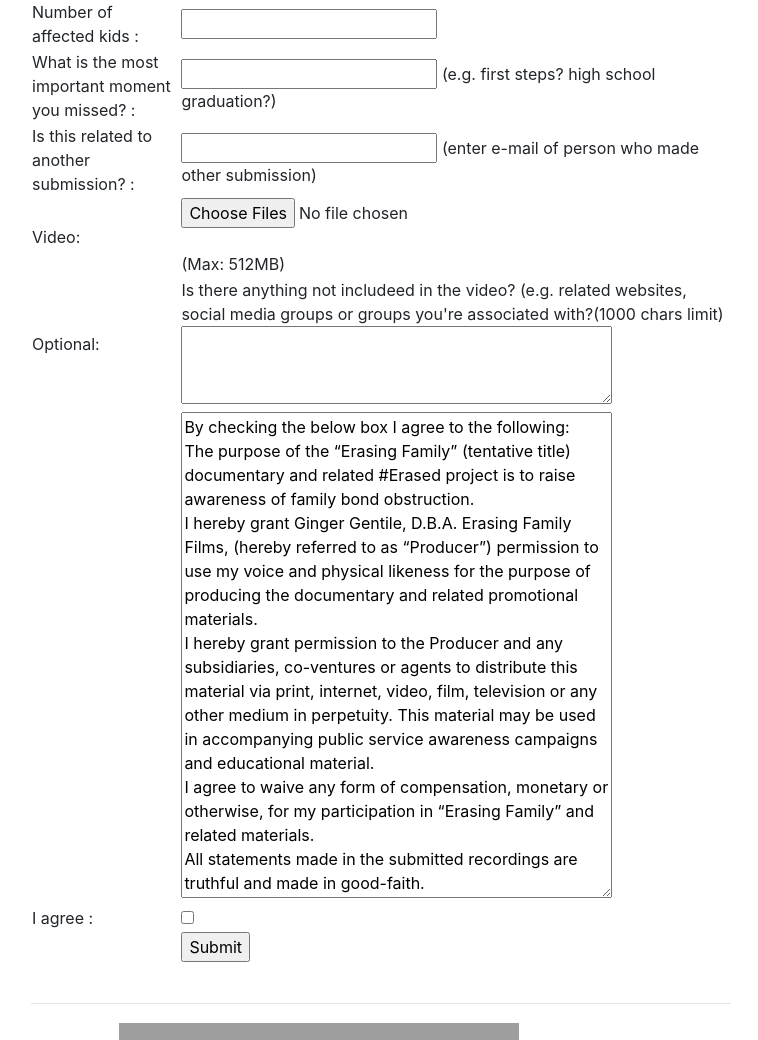
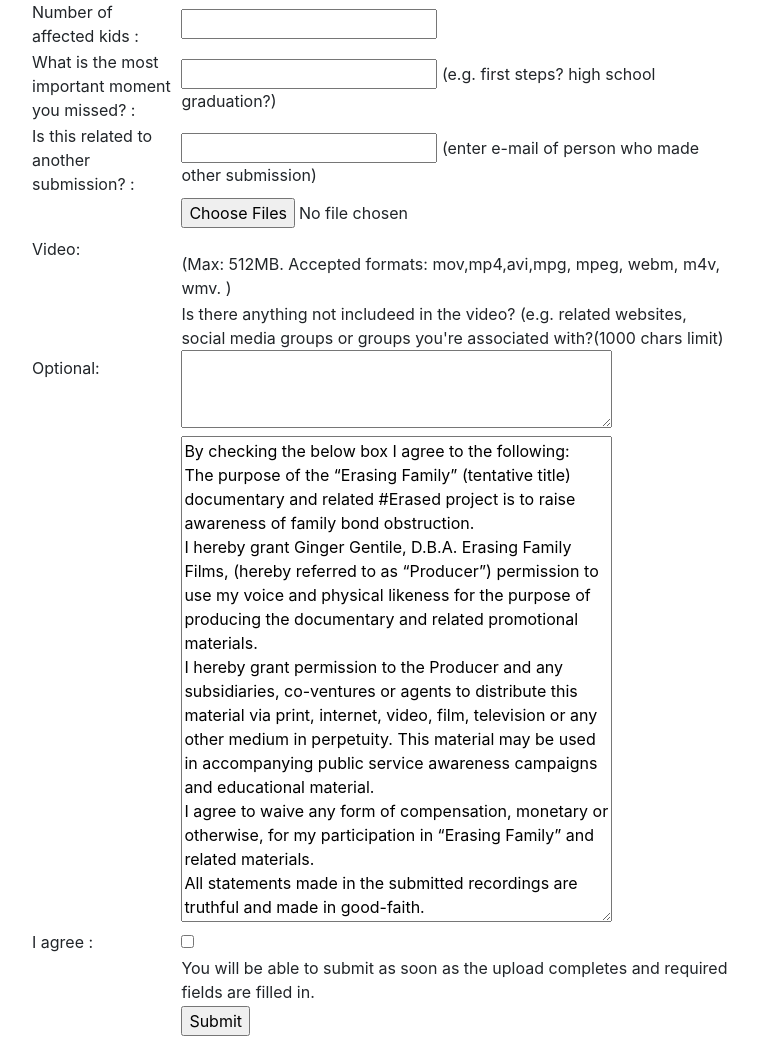
Before and after one commit to d1m0/mosaic, a Flask app: page /upload in a window 1280 px wide. Shown: the part 836-1876 px from the top of the page, without its empty margins (259-1017 px from the left). Run offline with Flask 2, Linux system fonts and the light colour scheme; parts of the project's set-up code (start-up, migrations or seed data) failed here and were passed over; some libraries are stand-ins or nearby versions; grey boxes are pictures that could not be loaded.

Commit message:
Make upload automatic; Add file types; Disable submit until upload

```diff
--- a/mosaic/__init__.py
+++ b/mosaic/__init__.py
@@ -35,7 +35,7 @@
 db = SQLAlchemy(app)
 
 
-videoSet = UploadSet('videos', ['mov', 'mp4', 'avi', 'mpg', 'mpeg', 'webm', 'm4v'])
+videoSet = UploadSet('videos', ['mov', 'mp4', 'avi', 'mpg', 'mpeg', 'webm', 'm4v', 'wmv', 'flv'])
 configure_uploads(app, videoSet)
 patch_request_class(app, MAX_VIDEO_SIZE)
 
--- a/mosaic/templates/upload.html
+++ b/mosaic/templates/upload.html
@@ -39,7 +39,7 @@
           {{ render_field_extra(form.milestones, "(e.g. first steps? high school graduation?)") }}
           {{ render_field_extra(form.related_submission, "(enter e-mail of person who made other submission)") }}
 
-          <tr><td> Video: </td> <td> <input id="fileupload" type="file" name="files[]" data-url="file_upload" multiple=""> <div id="upload_detail"></div><br><div>(Max: 512MB) </div>
+          <tr><td> Video: </td> <td> <input id="fileupload" type="file" name="files[]" data-url="file_upload" multiple=""> <div id="upload_detail"></div><br><div>(Max: 512MB. Accepted formats: mov,mp4,avi,mpg, mpeg, webm, m4v, wmv. ) </div>
           </td></tr>
           <tr>
             <td>Optional:</td>
@@ -65,6 +65,11 @@
 
           <tr>
               <td></td>
+              <td>You will be able to submit as soon as the upload completes and required fields are filled in.</td>
+          </tr>
+
+          <tr>
+              <td></td>
               <td><input type="submit" value="Submit" id='submit_btn'></td>
           </tr>
       </table>
@@ -87,45 +92,24 @@
     // Change this to the location of your server-side upload handler:
     var url = '/file_upload';
 
-    var uploadButton = $('<button/>')
-        .addClass('btn btn-primary')
-        .prop('disabled', true)
-        .text('Processing...')
-        .on('click', function () {
-            var $this = $(this),
-                data = $this.data();
-            $this
-                .off('click')
-                .text('Abort')
-                .on('click', function () {
-                    $this.remove();
-                    data.abort();
-                });
-            data.context.append('<div id="progress"><div class="progress-bar" style="width: 0%">&nbsp;</div></div>')
-            data.submit().always(function () {
-                $this.remove();
-            });
-        });
-
     $('#fileupload').fileupload({
         url: url,
         dataType: 'json',
-        autoUpload: false,
-        acceptFileTypes: /(\.|\/)(mov|mpeg|mp4|webm|avi)$/i,
+        autoUpload: true,
+        acceptFileTypes: /(\.|\/)(mov|mpg|mpeg|mp4|webm|avi|m4v|wmv|flv)$/i,
         maxFileSize: 512*1024*1024,
     }).on('fileuploadadd', function (e, data) {
         $('#upload_detail').html('')
         data.context = $('<div/>').appendTo('#upload_detail');
-        if (data.files.length > 1) {
-        }
         $.each(data.files, function (index, file) {
             var node = $('<p/>')
             if (!index) {
                 node
                     .append('<br>')
-                    .append(uploadButton.clone(true).data(data));
             }
             node.appendTo(data.context);
+            data.context.append('<div id="progress"><div class="progress-bar" role="progressbar" style="width: 0%">&nbsp;</div></div>')
+              data.context.append("<br><span id='time_warning'> This may take a while. Please don't close your window. You can keep on filling other fields</span>")
         });
     }).on('fileuploadprocessalways', function (e, data) {
         var index = data.index,
@@ -141,24 +125,21 @@
                 .append('<br>')
                 .append($('<span class="text-danger"/>').text(file.error));
         }
-        if (index + 1 === data.files.length) {
-            data.context.find('button')
-                .text('Upload')
-                .prop('disabled', !!data.files.error);
-        }
     }).on('fileuploadprogressall', function (e, data) {
         var progress = parseInt(data.loaded / data.total * 100, 10);
         $('#progress .progress-bar').css(
             'width',
             progress + '%'
         );
+        $('#progress .progress-bar').html("" + progress + "%")
     }).on('fileuploaddone', function (e, data) {
         $.each(data.result.files, function (index, file) {
             console.log(file)
             if (file.url) {
               $("#hidden_fields").append("<input type='hidden' name='video_url' value='" + file.url + "' />");
-              $("#progress").remove();
+              $('#time_warning').remove();
               $("#upload_detail").append("<span class='success'> " + file.name + " (" + parseInt(file.size/ (1024*1024.0)) + "MB) was successfully uploaded.</span>")
+              $("#submit_btn").removeAttr("disabled");
             } else if (file.error) {
                 var error = $('<span class="text-danger"/>').text(file.error);
                 $(data.context.children()[index])
@@ -175,9 +156,11 @@
                 .append('<br>')
                 .append(error);
         });
+        uploadInProgress = false;
     }).prop('disabled', !$.support.fileInput)
         .parent().addClass($.support.fileInput ? undefined : 'disabled');
 
+    $("#submit_btn").attr("disabled", "disabled");
     $("#submit_btn").on('click', function (e) {
       if ($("input[name=video_url]").length == 0) {
         alert("Need to upload a video first!");
```
